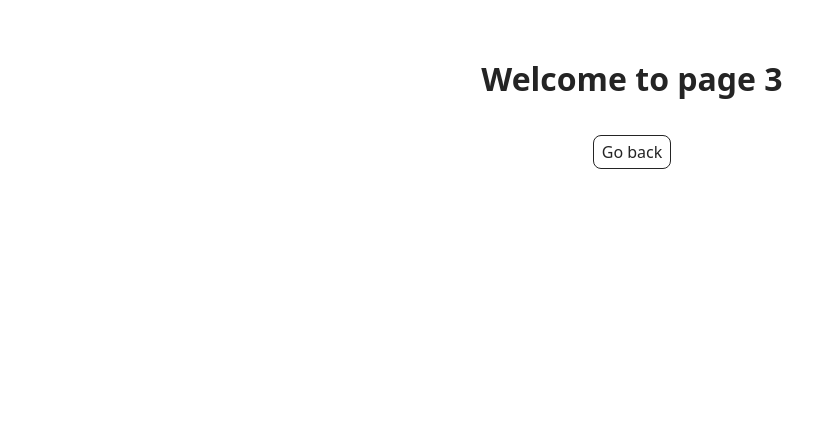
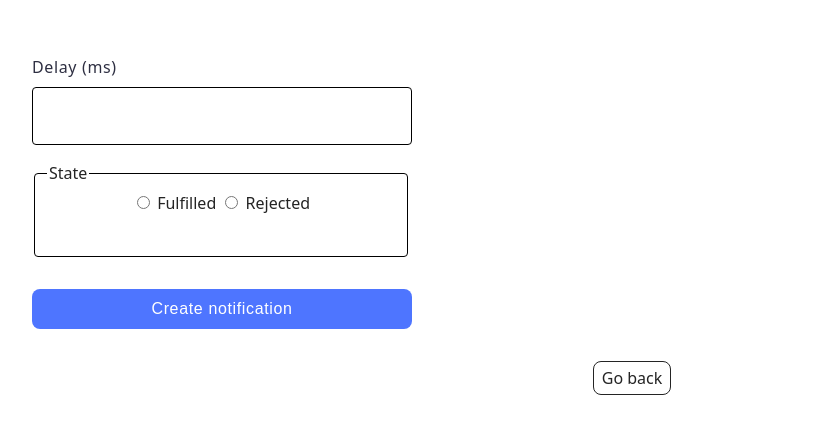
Before and after one commit to nazarko345/goit-js-hw-10, a website built with Vite: page src/2-snackbar.html in a window 1280 px wide. Shown: the whole page, without its empty margins (8-821 px from the left). Built offline with nearby package versions, Linux system fonts and the light colour scheme.

Commit message:
first snackbar changes

```diff
--- a/src/2-snackbar.html
+++ b/src/2-snackbar.html
@@ -10,12 +10,29 @@
   <body>
     <main>
       <div class="container">
-        <h1 class="main-title">
-          <span class="main-title-gradient">Welcome</span> to page 3
-        </h1>
+        <form class="form">
+          <label class="label-d">
+            Delay (ms)
+            <input class="delay-input" type="number" name="delay" required />
+          </label>
+
+          <fieldset class="fieldset">
+            <legend class="legend">State</legend>
+            <label>
+              <input class="fulfilled" type="radio" name="state" value="fulfilled" required />
+              Fulfilled
+            </label>
+            <label>
+              <input class="rejected" type="radio" name="state" value="rejected" required />
+              Rejected
+            </label>
+          </fieldset>
+
+          <button type="submit" class="submit-btn">Create notification</button>
+        </form>
       </div>
       <a class="back-link" href="./index.html">Go back</a>
     </main>
-    <script src="./js/2-snackbar.js"></script>
+    <script type="module" src="./js/2-snackbar.js"></script>
   </body>
 </html>
--- a/src/css/snackbar.css
+++ b/src/css/snackbar.css
@@ -0,0 +1,70 @@
+.form {
+  display: flex;
+  flex-direction: column;
+  gap: 16px;
+}
+
+.delay-input {
+  border-radius: 4px;
+  border-style: none;
+  width: 360px;
+  max-width: 100%;
+  height: 40px;
+  padding-left: 16px;
+  padding-top: 8px;
+  padding-bottom: 8px;
+  font-weight: 400;
+  font-size: 16px;
+  line-height: 1.5;
+  letter-spacing: 0.04em;
+  color: #2e2f42;
+  border: solid 1px #000000;
+}
+
+.delay-input::-webkit-outer-spin-button,
+.delay-input::-webkit-inner-spin-button {
+  -webkit-appearance: none;
+  margin: 0;
+}
+
+.label-d {
+  font-weight: 400;
+  font-size: 16px;
+  line-height: 1.5;
+  letter-spacing: 0.04em;
+  color: #2e2f42;
+  display: flex;
+  flex-direction: column;
+  gap: 8px;
+  text-align: left;
+}
+
+.legend {
+  text-align: left;
+}
+
+.fieldset {
+  border-radius: 4px;
+  stroke-width: 1px;
+  border: solid 1px #000000;
+  stroke: #808080;
+  width: 348px;
+  max-width: 100%;
+  height: 78px;
+}
+
+.submit-btn {
+  margin-top: 16px;
+  border-radius: 8px;
+  padding: 8px 16px;
+  max-width: 100%;
+  width: 380px;
+  height: 40px;
+  background: #4e75ff;
+  font-weight: 500;
+  font-size: 16px;
+  line-height: 1.5;
+  letter-spacing: 0.04em;
+  color: #fff;
+  border-style: none;
+}
--- a/src/js/1-timer.js
+++ b/src/js/1-timer.js
@@ -6,7 +6,6 @@ import 'izitoast/dist/css/iziToast.min.css';
 
 const startBtn = document.querySelector('[data-start]');
 const dateInput = document.querySelector('#datetime-picker');
-const value = document.querySelectorAll('.value');
 
 const dataDays = document.querySelector('[data-days]');
 const dataHours = document.querySelector('[data-hours]');
--- a/src/js/2-snackbar.js
+++ b/src/js/2-snackbar.js
@@ -0,0 +1,38 @@
+import iziToast from 'izitoast';
+import 'izitoast/dist/css/iziToast.min.css';
+
+const form = document.querySelector('.form');
+const delayInput = document.querySelector('.delay-input');
+
+form.addEventListener('submit', event => {
+    event.preventDefault();
+    const delay = delayInput.value;
+    const fulfilled = document.querySelector(
+      'input[name="state"][value="fulfilled"]:checked'
+    );
+    const success = fulfilled !== null;
+
+  const promise = new Promise((resolve, reject) => {
+    setTimeout(() => {
+        if (success) {
+          iziToast.success({
+            title: `✅ Fulfilled promise in ${delay}ms`,
+            position: 'topRight',
+            timeout: 5000,
+            icon: false,
+          });
+          resolve(delay);
+        } else {
+          iziToast.error({
+            title: `❌ Rejected promise in ${delay}ms`,
+            position: 'topRight',
+            backgroundColor: '#B51B1B',
+            color: '#fff',
+            theme: 'dark',
+            timeout: 5000,
+          });
+          reject(delay);
+        }
+      }, delay);
+  });
+});
```
